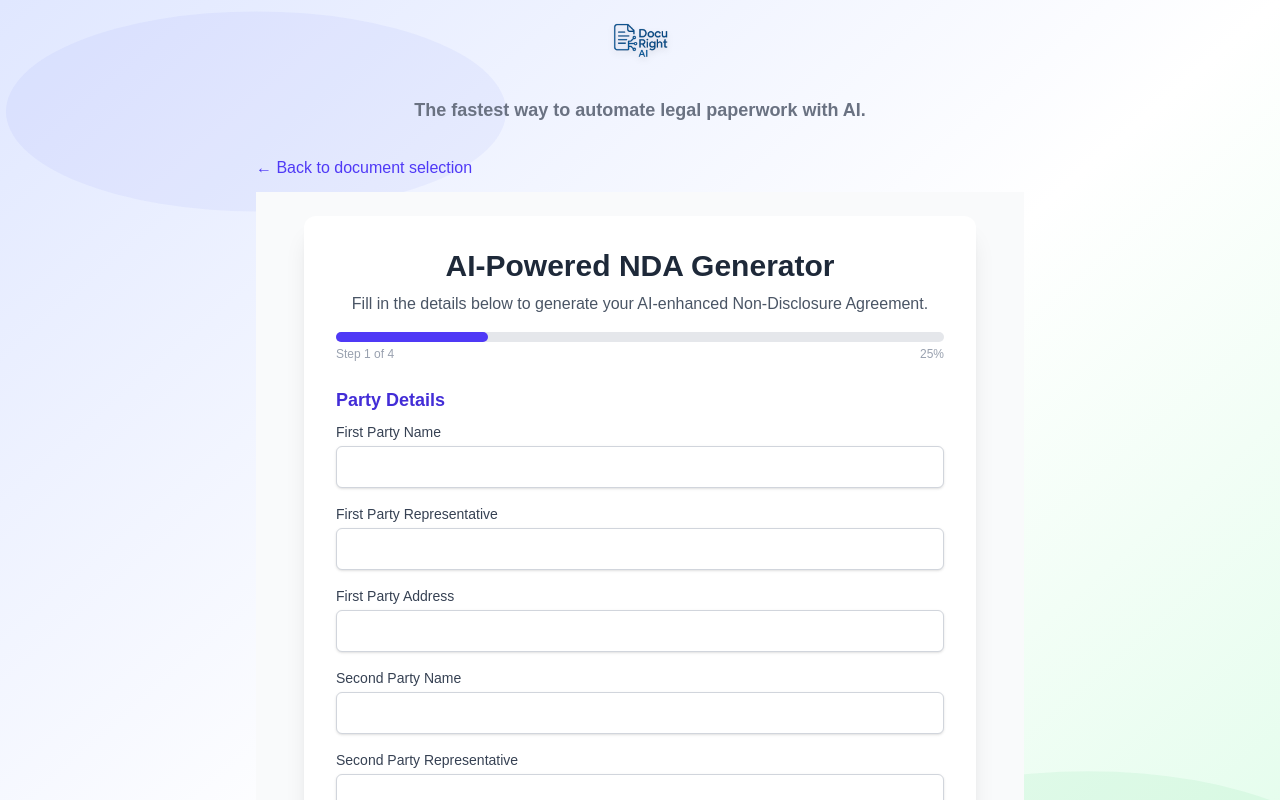
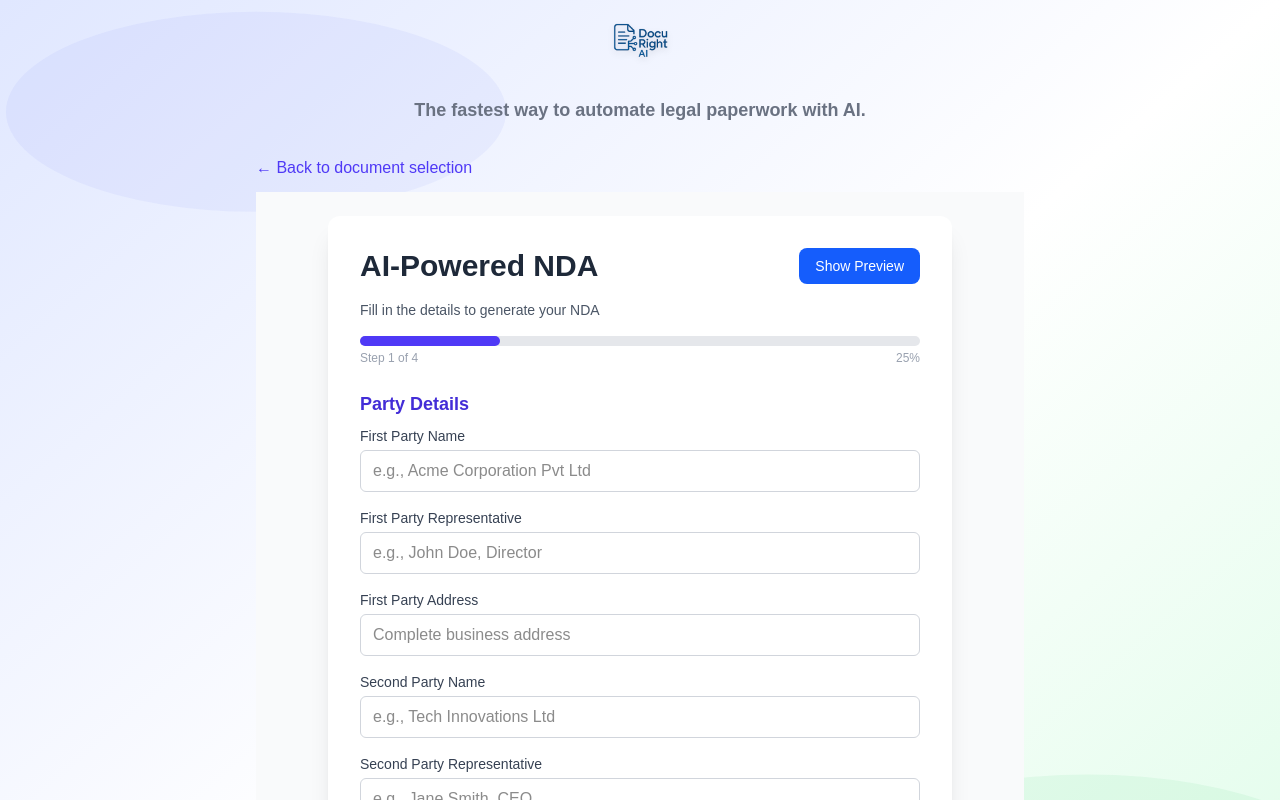
Before and after one commit to dhavaljoshi43/docuright-frontend, a Next.js app: page / in a window 1280 px wide. Both pictures are taken after a click on the button 373 px from the left and 460 px from the top of the page. Shown: the top 800 px of the page. Built offline with nearby package versions, Linux system fonts and the light colour scheme.

Commit message:
Added Live UI Changes from Gemini

```diff
--- a/src/components/NdaForm.tsx
+++ b/src/components/NdaForm.tsx
@@ -1,6 +1,6 @@
 'use client';
 
-import { useState } from 'react';
+import { useState, useEffect, useCallback } from 'react';
 import { generatePdf } from '@/lib/api';
 
 interface NdaFormData {
@@ -14,7 +14,6 @@ interface NdaFormData {
   secondPartyRepresentativeName: string;
   secondPartyAddress: string;
   purposeOfNDA: string;
-  // NEW: AI Enhancement fields
   useAIEnhancements: boolean;
   aiEnhancements: {
     enhanceConfidentialityDefinition: boolean;
@@ -23,11 +22,22 @@ interface NdaFormData {
     industryType: string;
     riskLevel: string;
     jurisdiction: string;
-    specificConcerns: string[];
   };
 }
 
-const totalSteps = 4; // Added one more step for AI options
+const totalSteps = 4;
+
+// Debounce utility function
+function debounce<T extends (...args: any[]) => any>(
+  func: T,
+  wait: number
+): (...args: Parameters<T>) => void {
+  let timeout: NodeJS.Timeout;
+  return (...args: Parameters<T>) => {
+    clearTimeout(timeout);
+    timeout = setTimeout(() => func(...args), wait);
+  };
+}
 
 export function NdaForm() {
   const [step, setStep] = useState(1);
@@ -50,15 +60,68 @@ export function NdaForm() {
       industryType: '',
       riskLevel: 'MEDIUM',
       jurisdiction: 'INDIA',
-      specificConcerns: []
     }
   });
+
   const [isLoading, setIsLoading] = useState(false);
   const [error, setError] = useState<string | null>(null);
   const [success, setSuccess] = useState(false);
-  const [aiPreview, setAiPreview] = useState<any>(null);
+  const [previewHtml, setPreviewHtml] = useState<string>('');
+  const [showPreview, setShowPreview] = useState(false);
+  const [previewStats, setPreviewStats] = useState({ wordCount: 0, pageCount: 0 });
+  const [isLoadingPreview, setIsLoadingPreview] = useState(false);
 
   const progress = (step / totalSteps) * 100;
+
+  const hasMinimumData = (data: NdaFormData) => {
+    return data.firstPartyName && data.secondPartyName && data.purposeOfNDA;
+  };
+
+  const updatePreview = async (data: NdaFormData) => {
+    if (!hasMinimumData(data)) {
+      setPreviewHtml('');
+      return;
+    }
+
+    setIsLoadingPreview(true);
+    try {
+      const apiUrl = process.env.NEXT_PUBLIC_API_URL || 'http://localhost:8080';
+      const response = await fetch(`${apiUrl}/api/preview/nda`, {
+        method: 'POST',
+        headers: { 'Content-Type': 'application/json' },
+        body: JSON.stringify(data),
+      });
+
+      if (response.ok) {
+        const result = await response.json();
+        setPreviewHtml(result.htmlContent);
+        setPreviewStats({
+          wordCount: result.wordCount,
+          pageCount: result.pageCount
+        });
+      }
+    } catch (err) {
+      console.error('Preview update failed:', err);
+    } finally {
+      setIsLoadingPreview(false);
+    }
+  };
+
+  // eslint-disable-next-line react-hooks/exhaustive-deps
+  const debouncedPreviewUpdate = useCallback(
+    debounce((data: NdaFormData) => {
+      if (showPreview && hasMinimumData(data)) {
+        updatePreview(data);
+      }
+    }, 800),
+    [showPreview]
+  );
+
+  useEffect(() => {
+    if (showPreview) {
+      debouncedPreviewUpdate(formData);
+    }
+  }, [formData, showPreview, debouncedPreviewUpdate]);
 
   const handleChange = (
     e: React.ChangeEvent<HTMLInputElement | HTMLTextAreaElement | HTMLSelectElement>
@@ -102,26 +165,11 @@ export function NdaForm() {
   const nextStep = () => setStep(s => Math.min(s + 1, totalSteps));
   const prevStep = () => setStep(s => Math.max(s - 1, 1));
 
-  const previewAIContent = async () => {
-    if (!formData.useAIEnhancements) return;
-
-    setIsLoading(true);
-    try {
-      const apiUrl = process.env.NEXT_PUBLIC_API_URL || 'http://localhost:8080';
-      const response = await fetch(`${apiUrl}/api/nda/preview-ai-content`, {
-        method: 'POST',
-        headers: { 'Content-Type': 'application/json' },
-        body: JSON.stringify(formData),
-      });
-
-      if (response.ok) {
-        const preview = await response.json();
-        setAiPreview(preview);
-      }
-    } catch (err) {
-      console.error('Failed to preview AI content:', err);
-    } finally {
-      setIsLoading(false);
+  const togglePreview = () => {
+    const newShowPreview = !showPreview;
+    setShowPreview(newShowPreview);
+    if (newShowPreview && hasMinimumData(formData)) {
+      updatePreview(formData);
     }
   };
 
@@ -149,17 +197,48 @@ export function NdaForm() {
   };
 
   return (
-    <main className="flex min-h-screen flex-col items-center justify-center p-6 bg-gray-50">
-      <div className="w-full max-w-2xl bg-white p-8 rounded-xl shadow-xl">
-        <h1 className="text-3xl font-bold mb-2 text-center text-gray-800">AI-Powered NDA Generator</h1>
-        <p className="text-gray-600 mb-4 text-center">
-          Fill in the details below to generate your AI-enhanced Non-Disclosure Agreement.
+    <div className="flex min-h-screen bg-gray-50">
+      {/* Form Section */}
+      <div className={`${showPreview ? 'w-1/2' : 'w-full'} transition-all duration-300 overflow-y-auto`}>
+        <div className="max-w-2xl mx-auto p-6">
+          <div className="bg-white p-8 rounded-xl shadow-xl">
+            <div className="flex justify-between items-center mb-4">
+              <h1 className="text-3xl font-bold text-gray-800">AI-Powered NDA</h1>
+              <button
+                onClick={togglePreview}
+                className={`px-4 py-2 rounded-lg transition-colors text-sm font-medium ${
+                  showPreview
+                    ? 'bg-red-600 text-white hover:bg-red-700'
+                    : 'bg-blue-600 text-white hover:bg-blue-700'
+                }`}
+              >
+                {showPreview ? 'Hide Preview' : 'Show Preview'}
+              </button>
+            </div>
+
+            <p className="text-gray-600 mb-4 text-sm">
+              Fill in the details to generate your NDA
             </p>
-        {/* Progress Bar */}
+
+            {showPreview && previewStats.wordCount > 0 && (
+              <div className="mb-4 p-3 bg-blue-50 rounded-lg border border-blue-200">
+                <div className="flex justify-between text-sm text-blue-700">
+                  <span>Words: {previewStats.wordCount}</span>
+                  <span>Pages: {previewStats.pageCount}</span>
+                  <span className="flex items-center">
+                    {isLoadingPreview && (
+                      <span className="inline-block w-3 h-3 border-2 border-blue-600 border-t-transparent rounded-full animate-spin mr-2"></span>
+                    )}
+                    Live Preview
+                  </span>
+                </div>
+              </div>
+            )}
+
             <div className="mb-6 w-full">
               <div className="w-full bg-gray-200 rounded-full h-2.5">
                 <div
-              className="bg-indigo-600 h-2.5 rounded-full transition-width ease-in-out duration-300"
+                  className="bg-indigo-600 h-2.5 rounded-full transition-all duration-300"
                   style={{ width: `${progress}%` }}
                 />
               </div>
@@ -168,79 +247,146 @@ export function NdaForm() {
                 <span>{Math.round(progress)}%</span>
               </div>
             </div>
+
             <form onSubmit={handleSubmit}>
-          {/* Step 1: Party Details - Same as before */}
               {step === 1 && (
                 <div className="space-y-4">
                   <h2 className="text-lg font-semibold mb-2 text-indigo-700">Party Details</h2>
                   <div>
                     <label className="block text-sm font-medium text-gray-700">First Party Name</label>
-                <input type="text" name="firstPartyName" required value={formData.firstPartyName} onChange={handleChange}
-                  className="mt-1 w-full px-3 py-2 bg-white border border-gray-300 rounded-md shadow-sm" />
+                    <input
+                      type="text"
+                      name="firstPartyName"
+                      required
+                      value={formData.firstPartyName}
+                      onChange={handleChange}
+                      placeholder="e.g., Acme Corporation Pvt Ltd"
+                      className="mt-1 w-full px-3 py-2 border border-gray-300 rounded-md focus:ring-2 focus:ring-indigo-500 focus:border-transparent"
+                    />
                   </div>
                   <div>
                     <label className="block text-sm font-medium text-gray-700">First Party Representative</label>
-                <input type="text" name="firstPartyRepresentativeName" required value={formData.firstPartyRepresentativeName} onChange={handleChange}
-                  className="mt-1 w-full px-3 py-2 bg-white border border-gray-300 rounded-md shadow-sm" />
+                    <input
+                      type="text"
+                      name="firstPartyRepresentativeName"
+                      required
+                      value={formData.firstPartyRepresentativeName}
+                      onChange={handleChange}
+                      placeholder="e.g., John Doe, Director"
+                      className="mt-1 w-full px-3 py-2 border border-gray-300 rounded-md focus:ring-2 focus:ring-indigo-500 focus:border-transparent"
+                    />
                   </div>
                   <div>
                     <label className="block text-sm font-medium text-gray-700">First Party Address</label>
-                <input type="text" name="firstPartyAddress" required value={formData.firstPartyAddress} onChange={handleChange}
-                  className="mt-1 w-full px-3 py-2 bg-white border border-gray-300 rounded-md shadow-sm" />
+                    <input
+                      type="text"
+                      name="firstPartyAddress"
+                      required
+                      value={formData.firstPartyAddress}
+                      onChange={handleChange}
+                      placeholder="Complete business address"
+                      className="mt-1 w-full px-3 py-2 border border-gray-300 rounded-md focus:ring-2 focus:ring-indigo-500 focus:border-transparent"
+                    />
                   </div>
                   <div>
                     <label className="block text-sm font-medium text-gray-700">Second Party Name</label>
-                <input type="text" name="secondPartyName" required value={formData.secondPartyName} onChange={handleChange}
-                  className="mt-1 w-full px-3 py-2 bg-white border border-gray-300 rounded-md shadow-sm" />
+                    <input
+                      type="text"
+                      name="secondPartyName"
+                      required
+                      value={formData.secondPartyName}
+                      onChange={handleChange}
+                      placeholder="e.g., Tech Innovations Ltd"
+                      className="mt-1 w-full px-3 py-2 border border-gray-300 rounded-md focus:ring-2 focus:ring-indigo-500 focus:border-transparent"
+                    />
                   </div>
                   <div>
                     <label className="block text-sm font-medium text-gray-700">Second Party Representative</label>
-                <input type="text" name="secondPartyRepresentativeName" required value={formData.secondPartyRepresentativeName} onChange={handleChange}
-                  className="mt-1 w-full px-3 py-2 bg-white border border-gray-300 rounded-md shadow-sm" />
+                    <input
+                      type="text"
+                      name="secondPartyRepresentativeName"
+                      required
+                      value={formData.secondPartyRepresentativeName}
+                      onChange={handleChange}
+                      placeholder="e.g., Jane Smith, CEO"
+                      className="mt-1 w-full px-3 py-2 border border-gray-300 rounded-md focus:ring-2 focus:ring-indigo-500 focus:border-transparent"
+                    />
                   </div>
                   <div>
                     <label className="block text-sm font-medium text-gray-700">Second Party Address</label>
-                <input type="text" name="secondPartyAddress" required value={formData.secondPartyAddress} onChange={handleChange}
-                  className="mt-1 w-full px-3 py-2 bg-white border border-gray-300 rounded-md shadow-sm" />
+                    <input
+                      type="text"
+                      name="secondPartyAddress"
+                      required
+                      value={formData.secondPartyAddress}
+                      onChange={handleChange}
+                      placeholder="Complete business address"
+                      className="mt-1 w-full px-3 py-2 border border-gray-300 rounded-md focus:ring-2 focus:ring-indigo-500 focus:border-transparent"
+                    />
                   </div>
                 </div>
               )}
 
-          {/* Step 2: Agreement Terms - Same as before */}
               {step === 2 && (
                 <div className="space-y-4">
                   <h2 className="text-lg font-semibold mb-2 text-indigo-700">Agreement Details</h2>
                   <div>
                     <label className="block text-sm font-medium text-gray-700">Effective Date</label>
-                <input type="date" name="effectiveDate" required value={formData.effectiveDate} onChange={handleChange}
-                  className="mt-1 w-full px-3 py-2 bg-white border border-gray-300 rounded-md shadow-sm" />
+                    <input
+                      type="date"
+                      name="effectiveDate"
+                      required
+                      value={formData.effectiveDate}
+                      onChange={handleChange}
+                      className="mt-1 w-full px-3 py-2 border border-gray-300 rounded-md focus:ring-2 focus:ring-indigo-500 focus:border-transparent"
+                    />
                   </div>
                   <div>
                     <label className="block text-sm font-medium text-gray-700">Agreement City</label>
-                <input type="text" name="agreementCity" required value={formData.agreementCity} onChange={handleChange}
-                  className="mt-1 w-full px-3 py-2 bg-white border border-gray-300 rounded-md shadow-sm" />
+                    <input
+                      type="text"
+                      name="agreementCity"
+                      required
+                      value={formData.agreementCity}
+                      onChange={handleChange}
+                      placeholder="e.g., Mumbai"
+                      className="mt-1 w-full px-3 py-2 border border-gray-300 rounded-md focus:ring-2 focus:ring-indigo-500 focus:border-transparent"
+                    />
                   </div>
                   <div>
                     <label className="block text-sm font-medium text-gray-700">Agreement State</label>
-                <input type="text" name="agreementState" required value={formData.agreementState} onChange={handleChange}
-                  className="mt-1 w-full px-3 py-2 bg-white border border-gray-300 rounded-md shadow-sm" />
+                    <input
+                      type="text"
+                      name="agreementState"
+                      required
+                      value={formData.agreementState}
+                      onChange={handleChange}
+                      placeholder="e.g., Maharashtra"
+                      className="mt-1 w-full px-3 py-2 border border-gray-300 rounded-md focus:ring-2 focus:ring-indigo-500 focus:border-transparent"
+                    />
                   </div>
                   <div>
                     <label className="block text-sm font-medium text-gray-700">Purpose of NDA</label>
-                <textarea name="purposeOfNDA" rows={2} required value={formData.purposeOfNDA} onChange={handleChange}
-                  className="mt-1 w-full px-3 py-2 bg-white border border-gray-300 rounded-md shadow-sm" />
+                    <textarea
+                      name="purposeOfNDA"
+                      rows={3}
+                      required
+                      value={formData.purposeOfNDA}
+                      onChange={handleChange}
+                      placeholder="e.g., Evaluation of potential software licensing agreement"
+                      className="mt-1 w-full px-3 py-2 border border-gray-300 rounded-md focus:ring-2 focus:ring-indigo-500 focus:border-transparent"
+                    />
                   </div>
                 </div>
               )}
 
-          {/* NEW Step 3: AI Enhancement Options */}
               {step === 3 && (
                 <div className="space-y-4">
                   <h2 className="text-lg font-semibold mb-2 text-indigo-700">AI Enhancement Options</h2>
                   <div className="bg-blue-50 border border-blue-200 rounded-lg p-4 mb-4">
-                <h3 className="font-medium text-blue-800 mb-2">🤖 Make your NDA smarter with AI</h3>
+                    <h3 className="font-medium text-blue-800 mb-2">Make your NDA smarter with AI</h3>
                     <p className="text-sm text-blue-600">
-                  Our AI can customize legal sections based on your industry and risk level for better protection.
+                      Customize legal sections based on your industry and risk level.
                     </p>
                   </div>
 
@@ -253,7 +399,7 @@ export function NdaForm() {
                       className="h-4 w-4 text-indigo-600 border-gray-300 rounded"
                     />
                     <label className="text-sm font-medium text-gray-700">
-                  Enable AI-powered legal enhancements (Free)
+                      Enable AI-powered enhancements (Free)
                     </label>
                   </div>
 
@@ -265,7 +411,7 @@ export function NdaForm() {
                           name="ai.industryType"
                           value={formData.aiEnhancements.industryType}
                           onChange={handleChange}
-                      className="mt-1 w-full px-3 py-2 bg-white border border-gray-300 rounded-md shadow-sm"
+                          className="mt-1 w-full px-3 py-2 border border-gray-300 rounded-md"
                         >
                           <option value="">Select Industry</option>
                           <option value="TECHNOLOGY">Technology/Software</option>
@@ -284,7 +430,7 @@ export function NdaForm() {
                           name="ai.riskLevel"
                           value={formData.aiEnhancements.riskLevel}
                           onChange={handleChange}
-                      className="mt-1 w-full px-3 py-2 bg-white border border-gray-300 rounded-md shadow-sm"
+                          className="mt-1 w-full px-3 py-2 border border-gray-300 rounded-md"
                         >
                           <option value="LOW">Low Risk</option>
                           <option value="MEDIUM">Medium Risk</option>
@@ -293,7 +439,7 @@ export function NdaForm() {
                       </div>
 
                       <div>
-                    <label className="block text-sm font-medium text-gray-700 mb-2">Choose sections to enhance:</label>
+                        <label className="block text-sm font-medium text-gray-700 mb-2">Sections to enhance:</label>
                         <div className="space-y-2">
                           <div className="flex items-center">
                             <input
@@ -327,54 +473,35 @@ export function NdaForm() {
                           </div>
                         </div>
                       </div>
-
-                  <button
-                    type="button"
-                    onClick={previewAIContent}
-                    disabled={isLoading}
-                    className="w-full px-4 py-2 bg-green-600 text-white rounded hover:bg-green-700 disabled:bg-green-300"
-                  >
-                    {isLoading ? 'Generating Preview...' : 'Preview AI Enhancements'}
-                  </button>
-
-                  {aiPreview && (
-                    <div className="mt-4 p-4 bg-gray-50 rounded border">
-                      <h4 className="font-medium text-gray-800 mb-2">AI Preview:</h4>
-                      <div className="text-xs text-gray-600 max-h-32 overflow-y-auto">
-                        {Object.entries(aiPreview).map(([key, value]) => (
-                          <div key={key} className="mb-2">
-                            <strong>{key}:</strong> {String(value).substring(0, 200)}...
-                          </div>
-                        ))}
-                      </div>
-                    </div>
-                  )}
                     </div>
                   )}
                 </div>
               )}
 
-          {/* Step 4: Review & Download - Updated step number */}
               {step === 4 && (
                 <div>
                   <h2 className="text-lg font-semibold mb-2 text-indigo-700">Review & Download</h2>
                   <div className="bg-gray-50 border rounded p-4 mb-4 text-sm">
                     <p className="font-semibold">First Party:</p>
-                {formData.firstPartyName} ({formData.firstPartyRepresentativeName}), {formData.firstPartyAddress}
-                <p className="font-semibold mt-2">Second Party:</p>
-                {formData.secondPartyName} ({formData.secondPartyRepresentativeName}), {formData.secondPartyAddress}
-                <p className="font-semibold mt-2">Effective Date:</p>
-                {formData.effectiveDate}
-                <p className="font-semibold mt-2">Agreement City/State:</p>
-                {formData.agreementCity}, {formData.agreementState}
-                <p className="font-semibold mt-2">Purpose:</p>
-                {formData.purposeOfNDA}
+                    <p className="text-gray-700 mb-2">{formData.firstPartyName} ({formData.firstPartyRepresentativeName})</p>
+
+                    <p className="font-semibold mt-3">Second Party:</p>
+                    <p className="text-gray-700 mb-2">{formData.secondPartyName} ({formData.secondPartyRepresentativeName})</p>
+
+                    <p className="font-semibold mt-3">Effective Date:</p>
+                    <p className="text-gray-700 mb-2">{formData.effectiveDate}</p>
+
+                    <p className="font-semibold mt-3">Location:</p>
+                    <p className="text-gray-700 mb-2">{formData.agreementCity}, {formData.agreementState}</p>
+
+                    <p className="font-semibold mt-3">Purpose:</p>
+                    <p className="text-gray-700">{formData.purposeOfNDA}</p>
 
                     {formData.useAIEnhancements && (
                       <div className="mt-3 p-3 bg-blue-50 rounded border-l-4 border-blue-400">
-                    <p className="font-semibold text-blue-800">AI Enhancements Enabled:</p>
+                        <p className="font-semibold text-blue-800 text-xs">AI Enhancements Enabled</p>
                         <p className="text-blue-600 text-xs">
-                      Industry: {formData.aiEnhancements.industryType} | Risk: {formData.aiEnhancements.riskLevel}
+                          Industry: {formData.aiEnhancements.industryType || 'Not specified'} | Risk: {formData.aiEnhancements.riskLevel}
                         </p>
                       </div>
                     )}
@@ -383,7 +510,7 @@ export function NdaForm() {
               )}
 
               {error && <p className="text-red-500 text-sm mb-2">{error}</p>}
-          {success && <p className="text-green-600 text-sm mb-2">Success! Your AI-enhanced document has been downloaded.</p>}
+              {success && <p className="text-green-600 text-sm mb-2">Success! Document downloaded.</p>}
 
               <div className="flex justify-between mt-6">
                 {step > 1 && (
@@ -405,12 +532,39 @@ export function NdaForm() {
                     type="submit"
                     disabled={isLoading}
                     className="ml-auto px-6 py-2 bg-indigo-600 text-white rounded hover:bg-indigo-700 disabled:bg-indigo-300">
-                {isLoading ? 'Generating...' : 'Generate AI-Enhanced PDF'}
+                    {isLoading ? 'Generating...' : 'Generate PDF'}
                   </button>
                 )}
               </div>
             </form>
           </div>
-    </main>
+        </div>
+      </div>
+
+      {/* Preview Section */}
+      {showPreview && (
+        <div className="w-1/2 bg-white border-l border-gray-200 overflow-hidden">
+          <div className="h-full flex flex-col">
+            <div className="p-4 bg-gray-50 border-b border-gray-200">
+              <h3 className="text-lg font-semibold text-gray-800">Live Preview</h3>
+              <p className="text-sm text-gray-600">Updates as you type</p>
+            </div>
+            <div className="flex-1 overflow-y-auto p-4">
+              {previewHtml ? (
+                <div dangerouslySetInnerHTML={{ __html: previewHtml }} />
+              ) : (
+                <div className="flex items-center justify-center h-full text-gray-500">
+                  <div className="text-center">
+                    <div className="text-6xl mb-4">📄</div>
+                    <p className="font-medium">Fill in the form to see preview</p>
+                    <p className="text-sm mt-2">Minimum required: Party names and purpose</p>
+                  </div>
+                </div>
+              )}
+            </div>
+          </div>
+        </div>
+      )}
+    </div>
   );
 }
```
Also changed, not shown: package.json (+8 -6 lines), 1 other file (tests, documents, lock files or other folders). Lines whose indentation alone changed are shown as unchanged.
